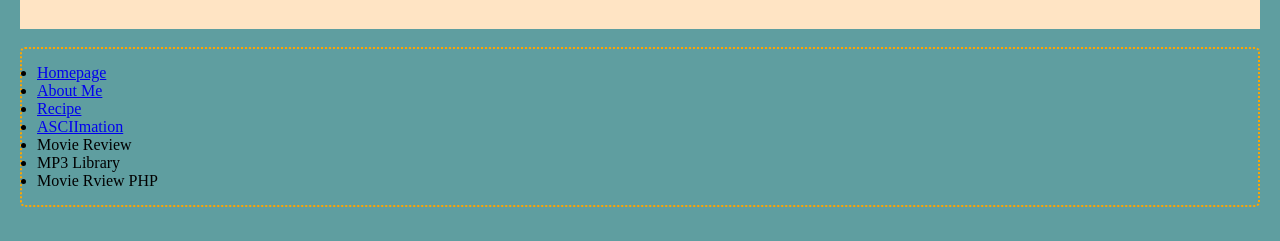
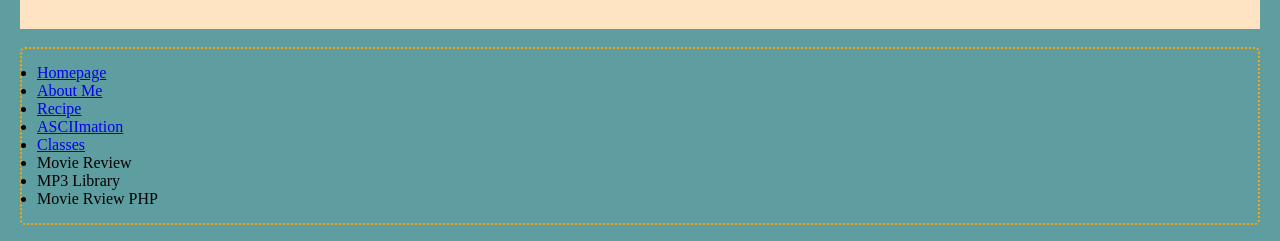
Before and after one commit to MahederAbreha/MahederAbreha.github.io, a plain HTML site: page MyWebSite/index.html in a window 1280 px wide. Shown: the part 559-800 px from the top of the page. Drawn offline with Linux system fonts and the light colour scheme.

Commit message:
Added link

```diff
--- a/MyWebSite/index.html
+++ b/MyWebSite/index.html
@@ -18,6 +18,7 @@
             <li><a href="aboutme.html">About Me</a></li>
             <li><a href="recipe.html">Recipe</a></li>
             <li><a href="ascii.html">ASCIImation</a></li>
+            <li><a href="https://github.com/MahederAbreha/MahederAbreha.github.io/blob/main/W3D1/index.html">Classes</a></li>
             <li>Movie Review</li>
             <li>MP3 Library</li>
             <li>Movie Rview PHP</li>
```
